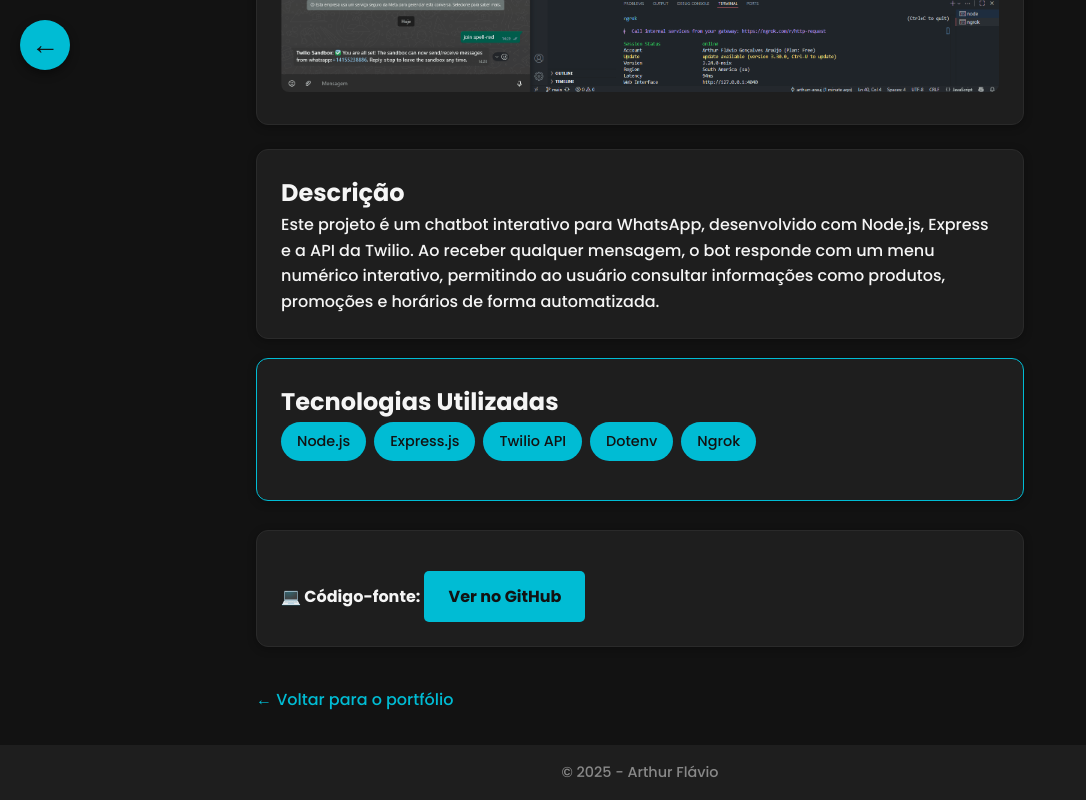
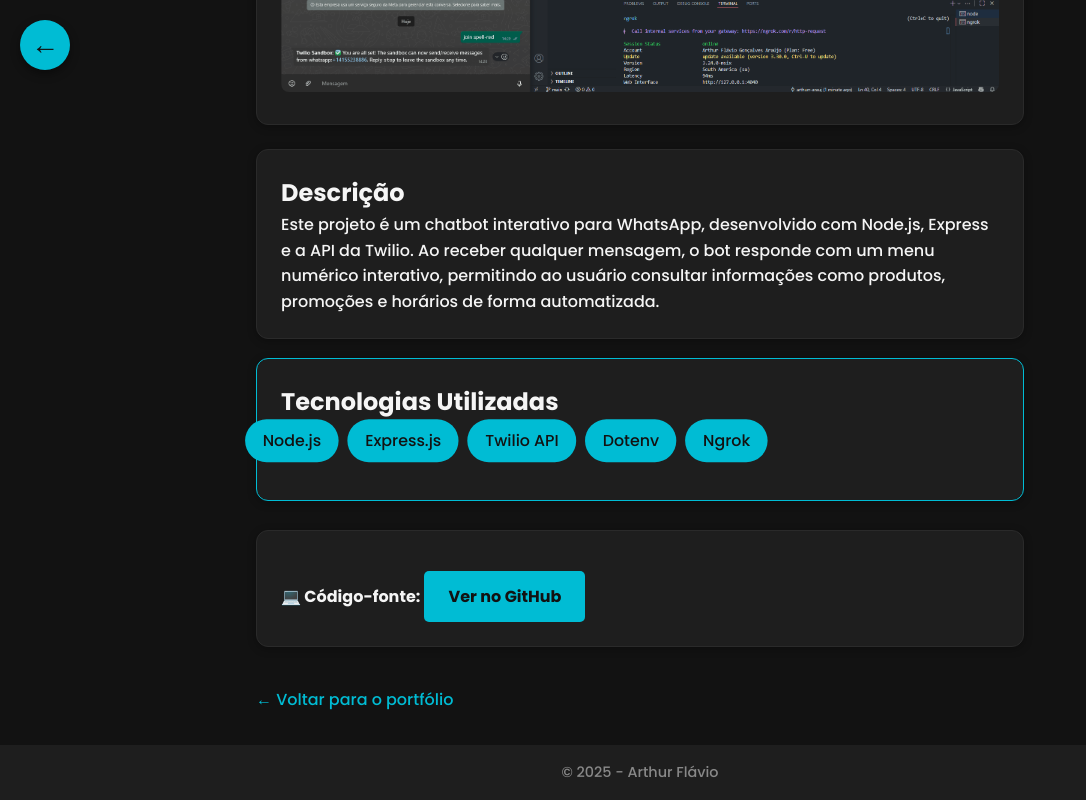
Before and after one commit to arthurr-arauj/Portfolio, a plain HTML site: page projetos/chatbot-node.html in a window 1280 px wide. In both pictures the pointer is over the element 640 px from the left and 1010 px from the top of the page. Shown: the part 557-1357 px from the top of the page, without its empty margins (0-1086 px from the left). Drawn offline with Linux system fonts and the light colour scheme.

Commit message:
Mudança no efeito das pílulas de tecnologias

```diff
--- a/style.css
+++ b/style.css
@@ -149,6 +149,11 @@ a:hover {
   font-size: 0.9rem;
 }
 
+.tech-list:hover {
+  transform: scale(1.1);
+  transition-duration: 600ms;
+}
+
 /* Estilo para os links parecerem botões */
 .button-link {
     display: inline-block;
```
Also changed, not shown: projetos/focusflow.html (+2 -2 lines).
